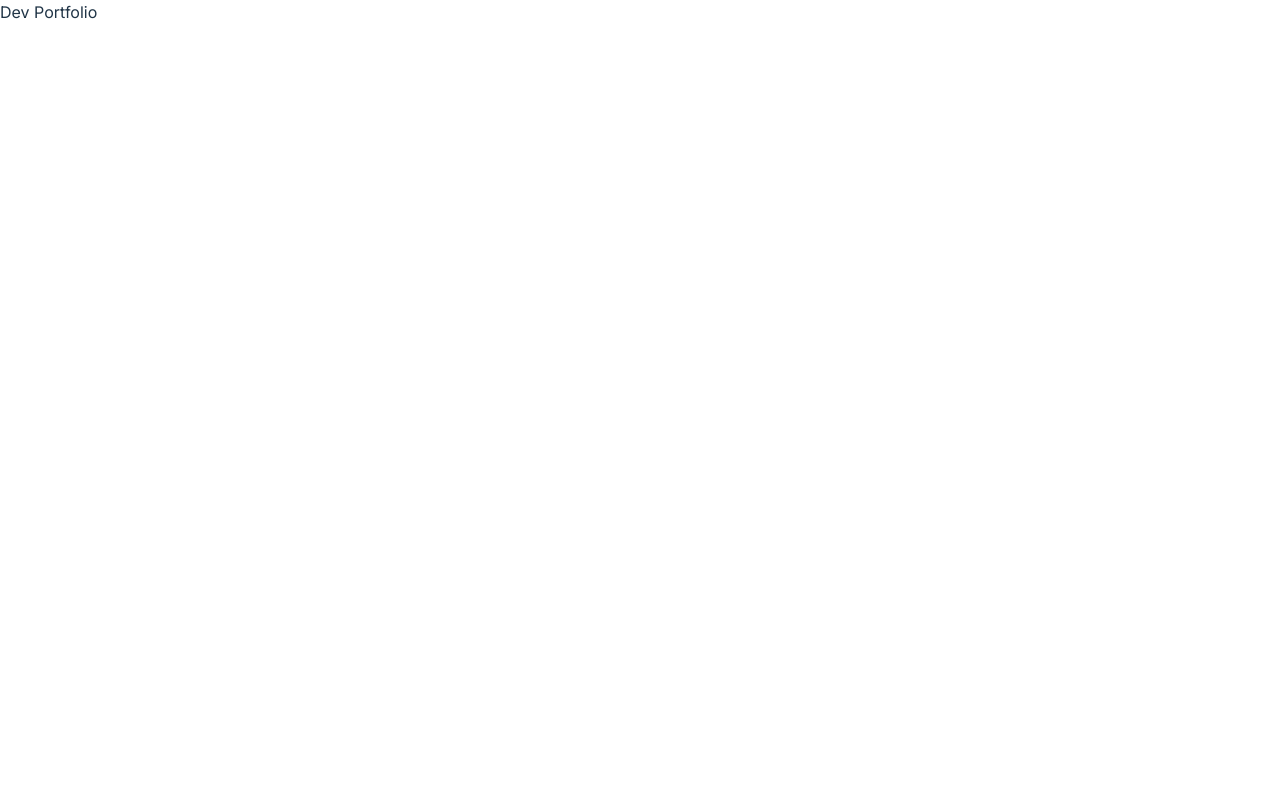
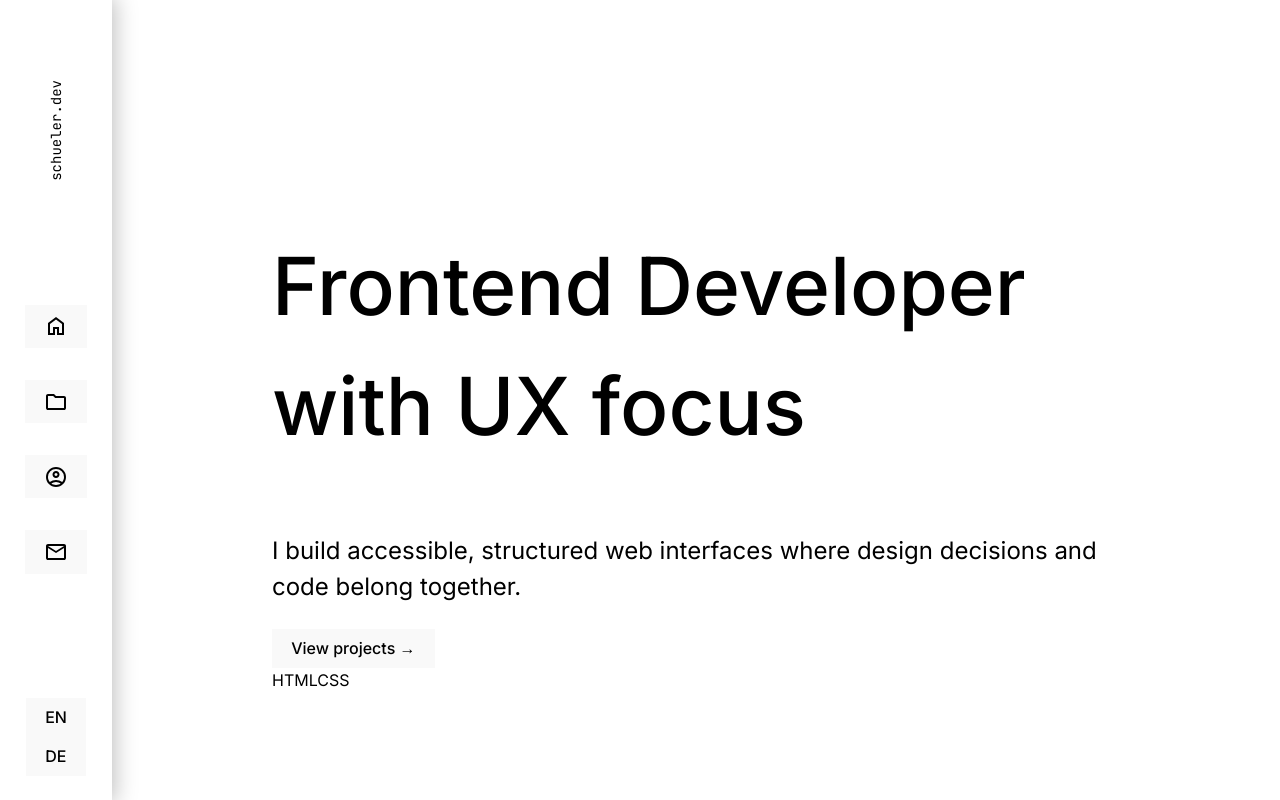
Before and after one commit to ArneSchueler/dev-portfolio, a React (Vite) app: page / in a window 1280 px wide. Built offline with nearby package versions, Linux system fonts and the light colour scheme.

Commit message:
Implement Sidebar and Home components with HeroSection

```diff
--- a/src/App.jsx
+++ b/src/App.jsx
@@ -1,7 +1,14 @@
 import "./App.css";
+import Sidebar from "./components/sidebar";
+import Home from "./components/Home";
 
 function App() {
-  return <>Dev Portfolio</>;
+  return (
+    <>
+      <Sidebar />
+      <Home />
+    </>
+  );
 }
 
 export default App;
--- /dev/null
+++ b/src/components/Home.jsx
@@ -0,0 +1,18 @@
+import HeroSection from "./HeroSection";
+
+const heroHeader = "Frontend Developer with UX focus";
+const heroSubheader =
+  "I build accessible, structured web interfaces where design decisions and code belong together.";
+const heroButtonLabel = "View projects →";
+
+export default function Home() {
+  return (
+    <main>
+      <HeroSection
+        header={heroHeader}
+        subhead={heroSubheader}
+        buttonLabel={heroButtonLabel}
+      />
+    </main>
+  );
+}
```
